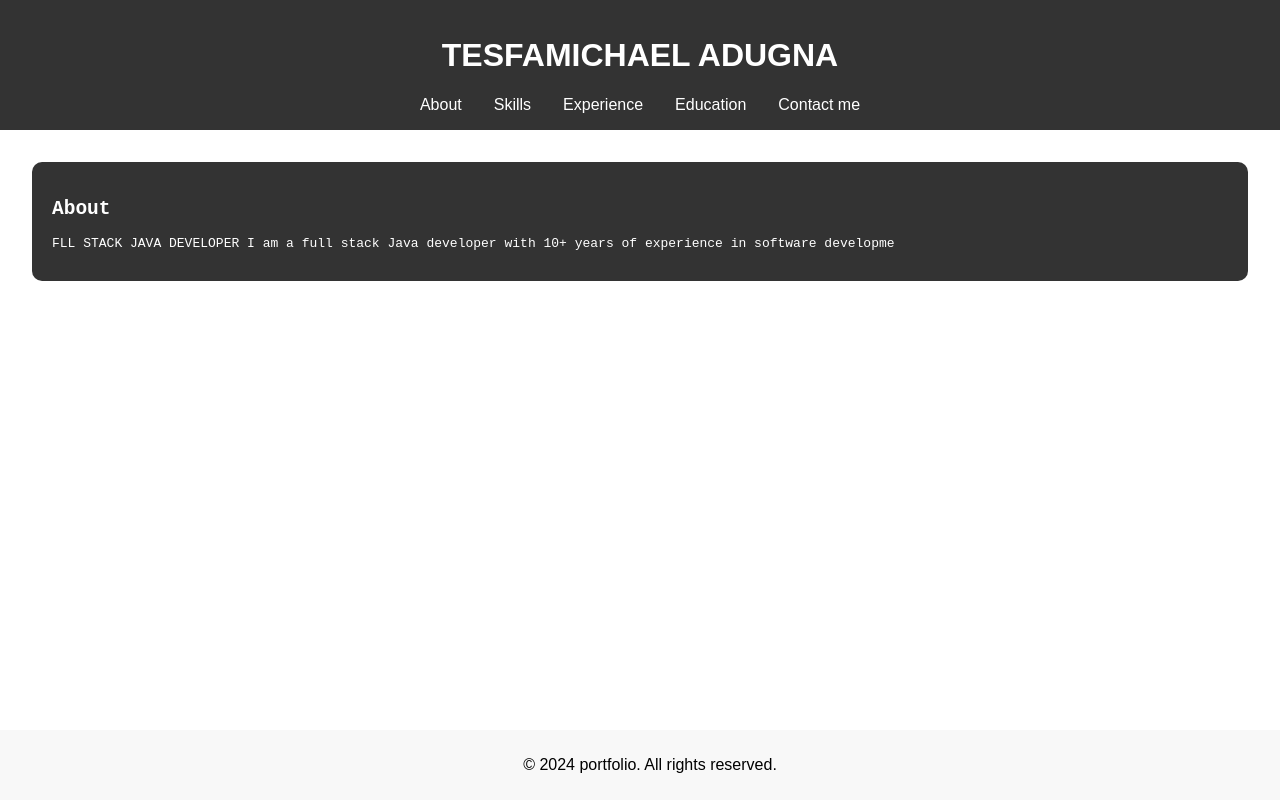
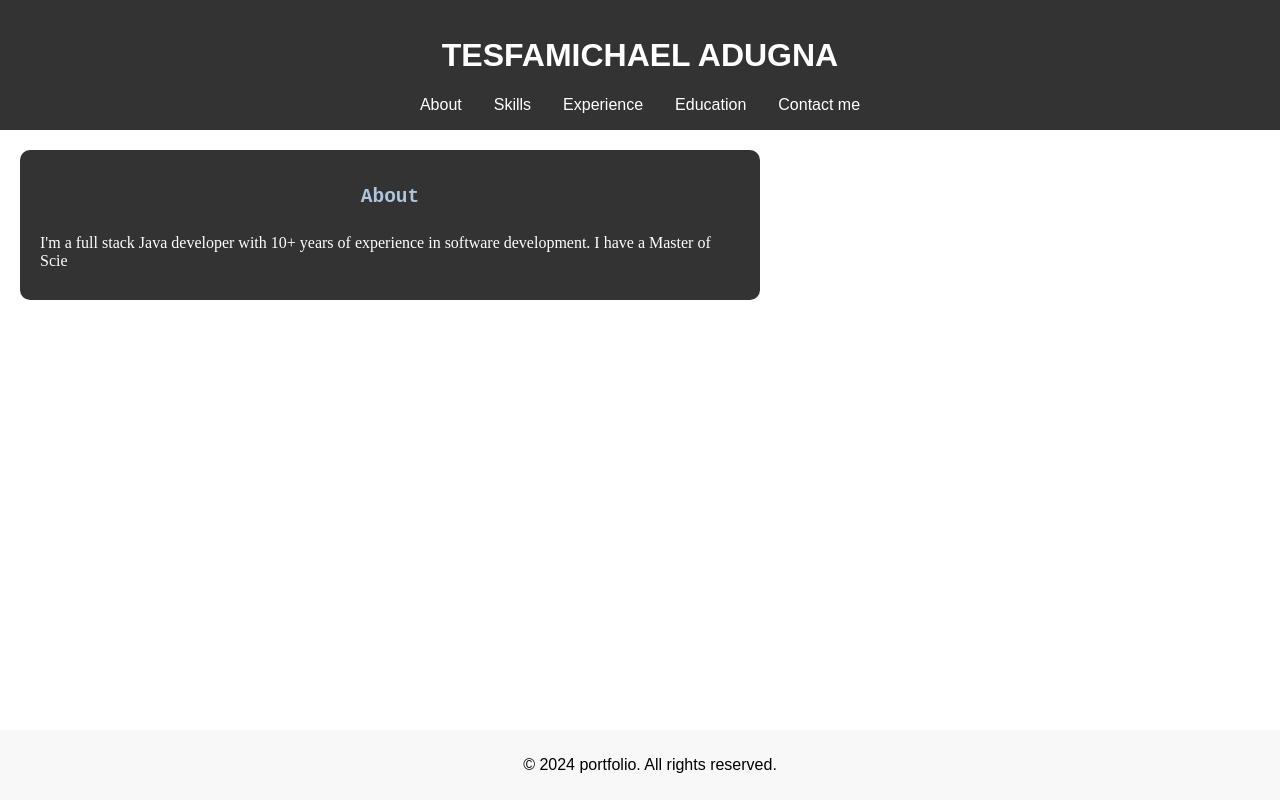
Before and after one commit to Adugnata/portfolio, a React (Create React App) app: page /about in a window 1280 px wide. Built offline with nearby package versions, Linux system fonts and the light colour scheme.

Commit message:
update about section

```diff
--- a/src/components/About.js
+++ b/src/components/About.js
@@ -6,7 +6,7 @@ const About = ({ data }) => {
     let intervalId;
 
     useEffect(() => {
-        const text = `${data.title}\n\n${data.bio}\n\nLocation: ${data.location}\nPhone: ${data.phone}\nEmail: ${data.email}\nLinkedIn: ${data.linkedin}`;
+        const text = `${data.bio}\n\nLocation: ${data.location}\nPhone: ${data.phone}\nEmail: ${data.email}\nLinkedIn: ${data.linkedin}`;
 
         const writeText = () => {
             let index = 0;
--- a/src/css/About.css
+++ b/src/css/About.css
@@ -1,13 +1,23 @@
 /* About.css */
 
 #about-section {
-    background-color: #333;
-    color: white;
+    display: flex;
+    flex-direction: column;
+    align-items: center;
+    margin: 20px;
+    color: lightsteelblue;
+    background: #333333;
     padding: 20px;
     border-radius: 10px;
     font-family: monospace;
+    max-width: 700px;
 }
 
 #about-text {
+    text-align: justify-all;
     margin: 10px 0;
+    max-width: 700px;
+    color: white;
+    font-family: "Times New Roman", serif;
+
 }
--- a/src/data/data.json
+++ b/src/data/data.json
@@ -1,4 +1,5 @@
-{"bio": "I am a full stack Java developer with 10+ years of experience in software development. I have a Master of Science in Computer Science from Maharishi International University, a Master of Science in Computer Science and Networking from the University of Pisa, and a Bachelor of Science in Computer Science and a Bachelor of Arts in Business Administration and Information Systems from Addis Ababa University. I have experience in Java, Python, C++, JavaScript, HTML5, CSS3, Spring, React, Angular, Django, Restjs, Oracle, MySQL, AWS, and GCP. I have worked as a Software Developer at the Ethiopian Revenues and Customs Authority, the Development Bank of Ethiopia, and NTT DATA, and as a Software Engineer at Walmart Global Tech. I am currently seeking a full-time position as a Software Engineer. I am a hard worker, a team player, and a quick learner. I am passionate about software development and I am always looking to learn new technologies and improve my skills.",
+{
+  "bio": "I\\'m a full stack Java developer with 10+ years of experience in software development. I have a Master of Science in Computer Science from Maharishi International University, a Master of Science in Computer Science and Networking from the University of Pisa, and a Bachelor of Science in Computer Science and a Bachelor of Arts in Business Administration and Information Systems from Addis Ababa University. I have experience in Java, Python, C++, JavaScript, HTML5, CSS3, Spring, React, Angular, Django, Restjs, Oracle, MySQL, AWS, and GCP. I have worked as a Software Developer at the Ethiopian Revenues and Customs Authority, the Development Bank of Ethiopia, and NTT DATA, and as a Software Engineer at Walmart Global Tech. I am currently seeking a full-time position as a Software Engineer. I am a hard worker, a team player, and a quick learner. I am passionate about software development and I am always looking to learn new technologies and improve my skills.",
   "name": "TESFAMICHAEL ADUGNA",
   "location": "Fairfield, Iowa 52557",
   "phone": "641.819.2464",
@@ -32,7 +33,8 @@
   ],
   "experience": [
     {
-      "company": "WALMART GLOBAL TECH",
+      "company": "Kitestring Technical Services",
+      "Client": "Walmart Global Tech",
       "location": "Arkansas, USA",
       "position": "Software Engineer",
       "date": "Jan 2023 to present",
@@ -71,7 +73,7 @@
     {
       "company": "NTT DATA",
       "location": "Pisa, Italy",
-      "position": "Software Development Engineer",
+      "position": "Software Engineer",
       "date": "2020-2022",
       "responsibilities": [
         "Contributed to backend software development, integration, documentation, testing, and deployment.",
@@ -107,7 +109,13 @@
         "Customized ERP based on business logic.",
         "RESTful APIs, API design, development, testing, documentation, versioning, and integration."
       ],
-      "technologies": ["Oracle", "Java2EE", "Java", "Python", "Linux"]
+      "technologies": [
+        "Oracle",
+        "Java2EE",
+        "Java",
+        "Python",
+        "Linux"
+      ]
     },
     {
       "company": "DEVELOPMENT BANK OF ETHIOPIA",
@@ -122,7 +130,12 @@
         "Maintained and upgraded enterprise systems by identifying and resolving technical errors.",
         "Implemented data reporting."
       ],
-      "technologies": ["Java", "Python", "Oracle Database", "Linux"]
+      "technologies": [
+        "Java",
+        "Python",
+        "Oracle Database",
+        "Linux"
+      ]
     },
     {
       "company": "DEVELOPMENT BANK OF ETHIOPIA",
@@ -134,7 +147,15 @@
         "Used Full Stack development for Property Management and Human Resource Management systems.",
         "Identified and resolved technical issues while upgrading and maintaining existing software."
       ],
-      "technologies": ["Java", "Python", "JavaScript", "MySQL", "HTML", "CSS", "Linux"]
+      "technologies": [
+        "Java",
+        "Python",
+        "JavaScript",
+        "MySQL",
+        "HTML",
+        "CSS",
+        "Linux"
+      ]
     },
     {
       "company": "ETHIOPIAN REVENUES AND CUSTOMS AUTHORITY",
@@ -148,7 +169,13 @@
         "Performed testing to deploy programs and systems.",
         "Facilitated troubleshooting and debugging."
       ],
-      "technologies": ["C++", "Java", "Python", "Oracle Database", "Linux"]
+      "technologies": [
+        "C++",
+        "Java",
+        "Python",
+        "Oracle Database",
+        "Linux"
+      ]
     }
   ],
   "education": [
```
